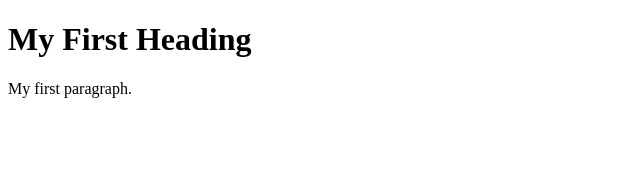
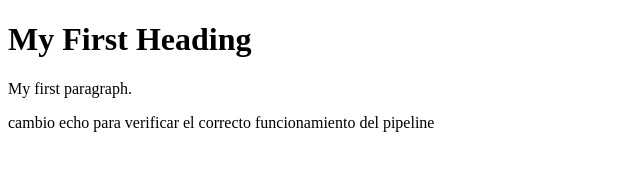
Before and after one commit to yohovani/jenkins-test, a plain HTML site: page index.html in a window 1280 px wide. Shown: the whole page, without its empty margins (0-640 px from the left). Drawn offline with Linux system fonts and the light colour scheme.

Commit message:
Update index.html

```diff
--- a/index.html
+++ b/index.html
@@ -5,5 +5,7 @@
 <h1>My First Heading</h1>
 <p>My first paragraph.</p>
 
+  cambio echo para verificar el correcto funcionamiento del pipeline
+
 </body>
 </html>
```
